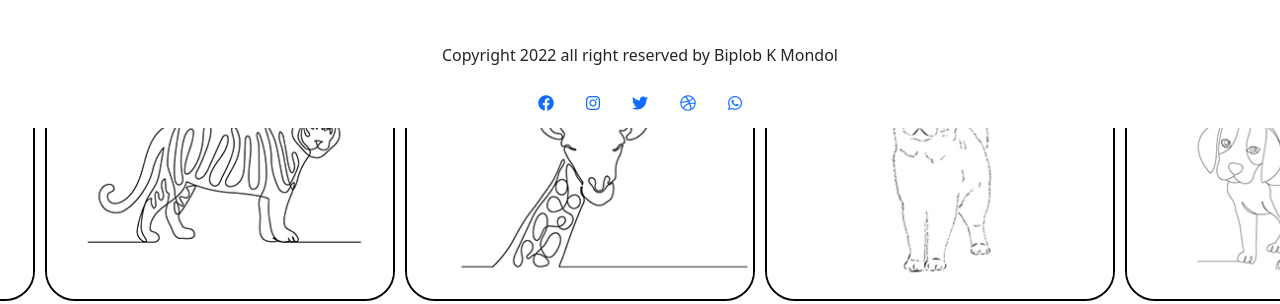
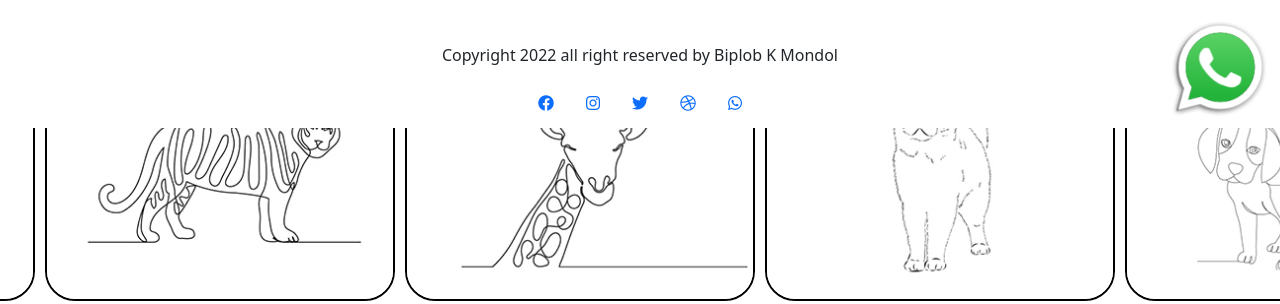
Before and after one commit to Frogbid-Khl/W-Biplob-Art, a plain HTML site: page index.html in a window 1280 px wide. Shown: the part 672-976 px from the top of the page. Drawn offline with Linux system fonts and the light colour scheme.

Commit message:
add whatsapp

```diff
--- a/assets/css/style.css
+++ b/assets/css/style.css
@@ -74,3 +74,27 @@
     bottom: 0;
     width: 100%;
 }
+
+.whatsapp-section{
+    z-index: 3;
+    position: fixed;
+    bottom: 10px;
+    right: 10px;
+}
+
+.whatsapp-image{
+    height: 100px;
+}
+
+@media (max-width: 600px) {
+    .whatsapp-image{
+        height: 50px;
+    }
+
+    .whatsapp-section{
+        z-index: 3;
+        position: fixed;
+        bottom: 5px;
+        right: 5px;
+    }
+}
--- a/index.html
+++ b/index.html
@@ -482,6 +482,13 @@
         </li>
     </ul>
 </footer>
+
+<div class="whatsapp-section">
+    <a href="https://api.whatsapp.com/send?phone=8801676617867&app=facebook&entry_point=page_cta&fbclid=IwAR3VZ1XU0s9_q2V_tTYlHj7nZI2roOyvRUPdRuOHL4DNIva6P0iiQXienR8"
+       target="_blank">
+        <img src="assets/images/WhatsApp.png" alt="" class="whatsapp-image"/>
+    </a>
+</div>
 <!-- Bootstrap JS -->
 <script src="assets/vendors/bootstrap/js/bootstrap.bundle.min.js"></script>
 
```
Also changed, not shown: assets/images/WhatsApp.png (added).
